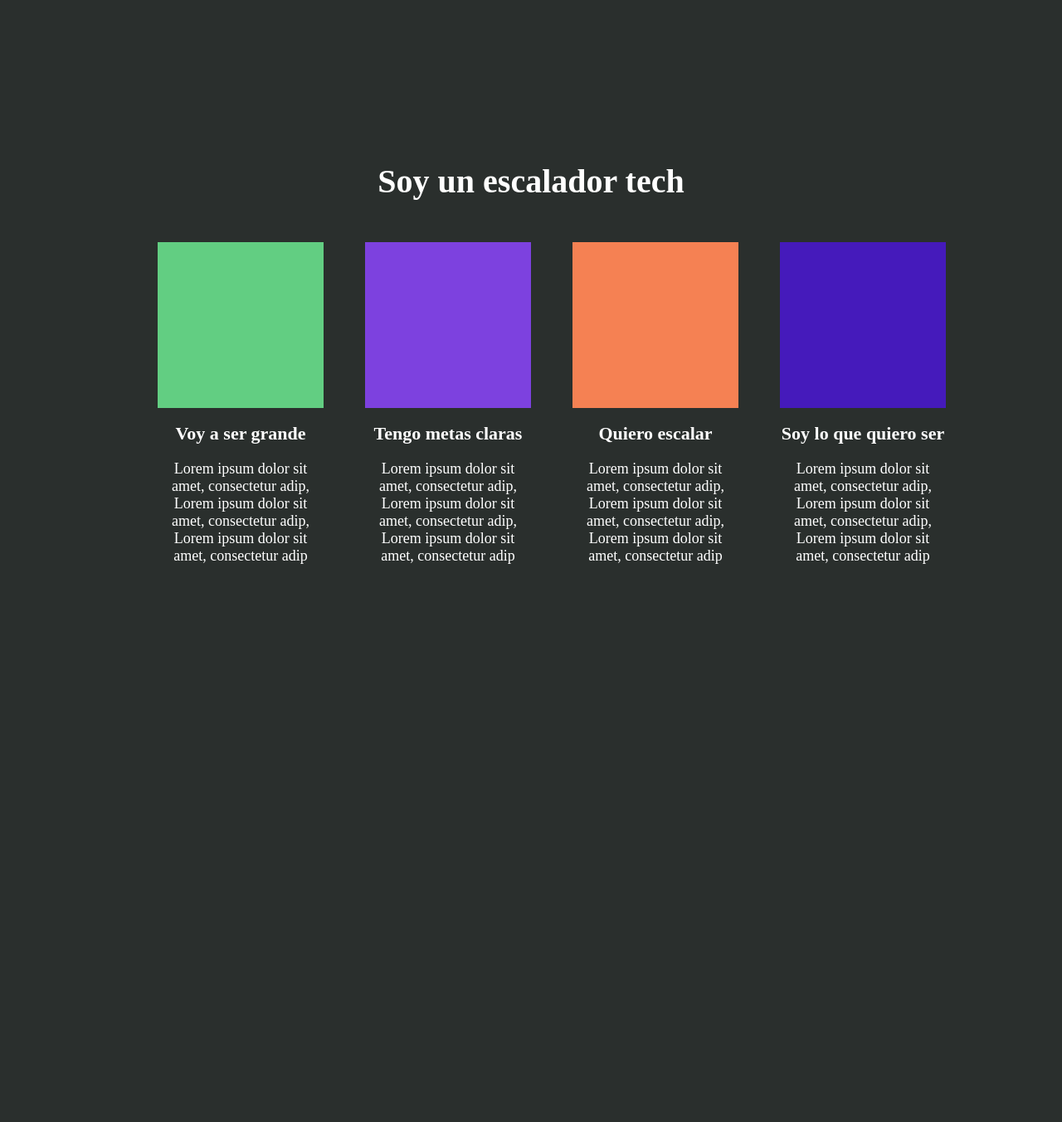
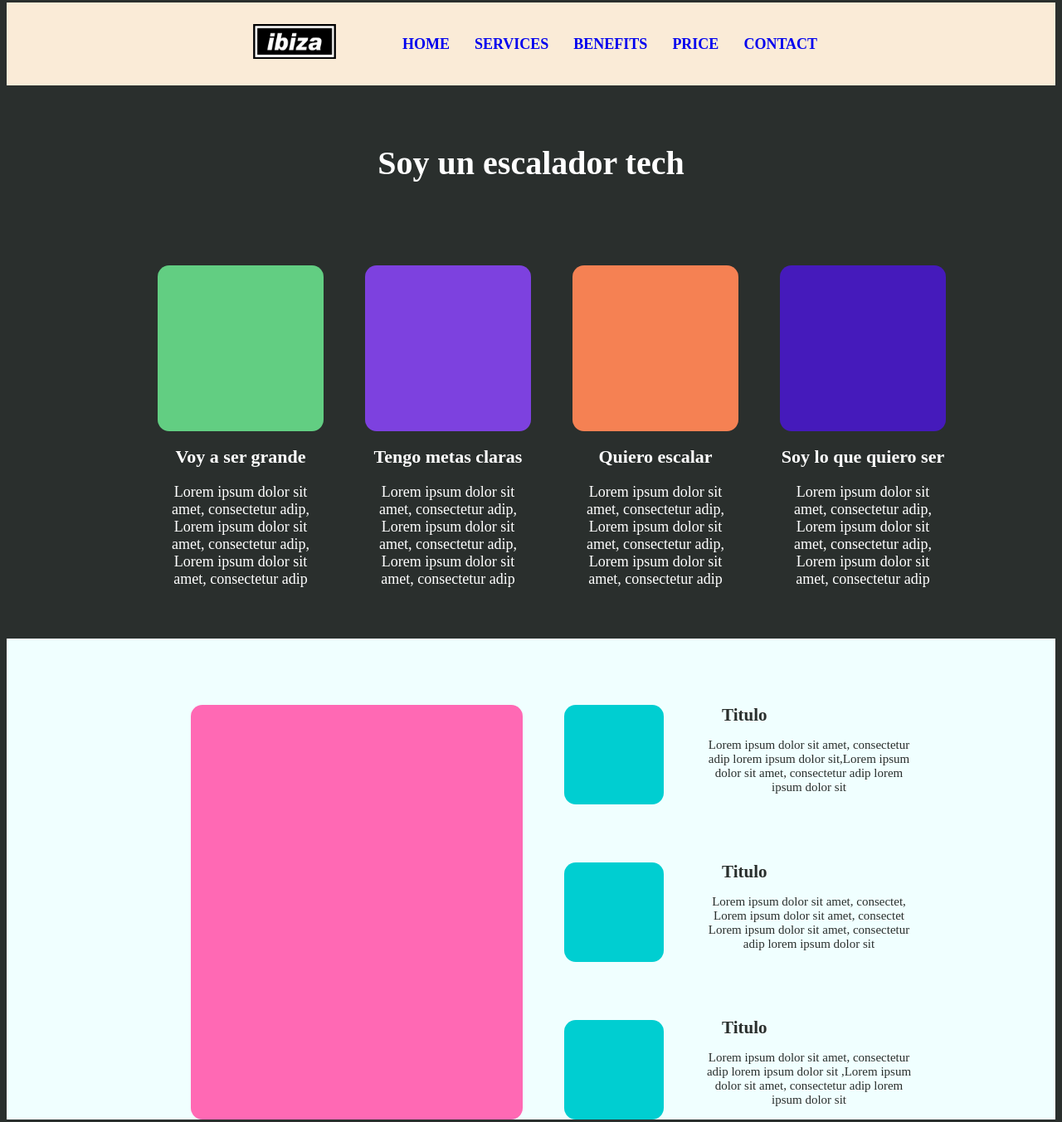
Before and after one commit to Ruben-Rey/Escalab-Academy, a plain HTML site: page index.html in a window 1280 px wide. Shown: the part 5-1358 px from the top of the page at 83% size. Before the commit the page ends 905 px from the top, so only its background shows below. Drawn offline with Linux system fonts and the light colour scheme.

Commit message:
Segunda Tarea

```diff
--- a/CSS/estilos.css
+++ b/CSS/estilos.css
@@ -7,8 +7,43 @@ body {
 
 header {
 
-    margin-top: 200px;
+    margin-top: 70px;
 }
+
+nav {
+    width: 100%;
+    height: 100px;
+    background-color:antiquewhite;
+    display: flex;
+    justify-content: center;
+}
+
+.content__img {
+
+    width: 100px;
+}
+
+.logo {
+    margin-top: 8px;
+    width: 100%;
+}
+
+ol {
+    display: flex;
+    align-items: center;
+}
+
+li {
+    list-style: none;
+    margin-right: 30px;
+
+}
+
+.enlace {
+    text-decoration: none;
+    font-weight: bold;
+}
+
 
 h1 {
     font-size: 40px;
@@ -26,9 +61,15 @@ h2, p {
     text-align: center;
 
 }
+
+h3 {
+    padding-left: 20px;
+    margin: 0px;
+}
 .caja {
     width: 200px;
     height: 200px;
+    border-radius: 14px;
 }
 
 .caja__color-1 {
@@ -49,10 +90,28 @@ h2, p {
 
 }
 
-section {
+.gran__cuadrado {
+    width: 400px;
+    height: 500px;
+    background-color:hotpink;
+    border-radius: 14px;
+
+
+}
+
+.cuadro {
+    width: 120px;
+    height: 120px;
+    background-color:darkturquoise;
+    border-radius: 14px;
+
+}
+
+
+.modul__one {
 
     width: 100%;
-    height: 100%;
+    height: 500px;
     display: flex;
     align-items: center;
     justify-content: center;
@@ -61,10 +120,52 @@ section {
 
 }
 
-article {
+.modul__two {
+    color: #2a2f2d;
+    width: 100%;
+    height: 100%;
+    display: flex;
+    align-items: center;
+    justify-content: center;
+    align-content: center;
+    background-color:azure;
+
+
+}
+
+.modul__one--content {
 
     width: 200px;
-    height: 600px;
+    height: 400px;
     margin-left: 50px;
 
 }
+
+.modul__two--content{
+    margin-left: 50px;
+    margin-top: 80px;
+}
+
+.modul__two--text {
+    width: 250px;
+}
+.modul__two--text p {
+    font-size: 15px;
+
+}
+
+.modul__two--cuadro {
+    height: 500px;
+    display: flex;
+    flex-direction: column;
+    justify-content: space-between;
+
+}
+
+
+.modul__two--content {
+    height: 500px;
+    display: flex;
+    flex-direction: column;
+    justify-content: space-between;
+}
--- a/index.html
+++ b/index.html
@@ -8,33 +8,49 @@
     <link rel="stylesheet" href="./CSS/estilos.css">
 </head>
 <body>
+
+    <nav>
+        <figure class="content__img">
+            <img class="logo" src="./img/Logo_Ibiza.png">
+        </figure>
+
+        <ol>
+            <li><a class="enlace" href="/">HOME</a></li>
+            <li><a class="enlace" href="/">SERVICES</a></li>
+            <li><a class="enlace" href="/">BENEFITS</a></li>
+            <li><a class="enlace" href="/">PRICE</a></li>
+            <li><a class="enlace" href="/">CONTACT</a></li>
+        </ol>
+
+
+    </nav>
     <header>
         <h1>Soy un escalador tech</h1>
     </header>
 
-    <section>
-        <article>
+    <section class="modul__one">
+        <article class="modul__one--content">
             <div class="caja caja__color-1"></div>
             <h2>Voy a ser grande</h2>
             <p>Lorem ipsum dolor sit amet, consectetur adip, Lorem ipsum dolor sit amet, consectetur adip, Lorem ipsum dolor sit
             amet, consectetur adip</p>
         </article>
 
-        <article>
+        <article class="modul__one--content">
             <div class="caja caja__color-2"></div>
             <h2>Tengo metas claras</h2>
             <p>Lorem ipsum dolor sit amet, consectetur adip, Lorem ipsum dolor sit amet, consectetur adip, Lorem ipsum dolor sit
             amet, consectetur adip</p>
         </article>
 
-        <article>
+        <article class="modul__one--content">
             <div class="caja caja__color-3"></div>
             <h2>Quiero escalar</h2>
             <p>Lorem ipsum dolor sit amet, consectetur adip, Lorem ipsum dolor sit amet, consectetur adip, Lorem ipsum dolor sit
             amet, consectetur adip</p>
         </article>
 
-        <article>
+        <article class="modul__one--content">
             <div class="caja caja__color-4"></div>
             <h2>Soy lo que quiero ser</h2>
             <p>Lorem ipsum dolor sit amet, consectetur adip, Lorem ipsum dolor sit amet, consectetur adip, Lorem ipsum dolor sit
@@ -42,6 +58,33 @@
         </article>
     </section>
 
+    <section class="modul__two">
+        <article class="modul__two--content">
+            <div class="gran__cuadrado"></div>
+        </article>
+
+        <article class="modul__two--content modul__two--cuadro">
+            <div class="cuadro"></div>
+            <div class="cuadro"></div>
+            <div class="cuadro"></div>
+        </article>
+
+        <article class="modul__two--content">
+            <div class="modul__two--text">
+                <h3>Titulo</h3>
+                <p>Lorem ipsum dolor sit amet, consectetur adip lorem ipsum dolor sit,Lorem ipsum dolor sit amet, consectetur adip lorem ipsum dolor sit</p>
+            </div>
+            <div class="modul__two--text">
+                <h3>Titulo</h3>
+                <p>Lorem ipsum dolor sit amet, consectet, Lorem ipsum dolor sit amet, consectet Lorem ipsum dolor sit amet, consectetur adip lorem ipsum dolor sit</p>
+            </div>
+            <div class="modul__two--text">
+                <h3>Titulo</h3>
+                <p>Lorem ipsum dolor sit amet, consectetur adip lorem ipsum dolor sit ,Lorem ipsum dolor sit amet, consectetur adip lorem ipsum dolor sit</p>
+            </div>
+        </article>
+    </section>
+
 
 
 </body>
```
Also changed, not shown: img/Logo_Ibiza.png (added).
